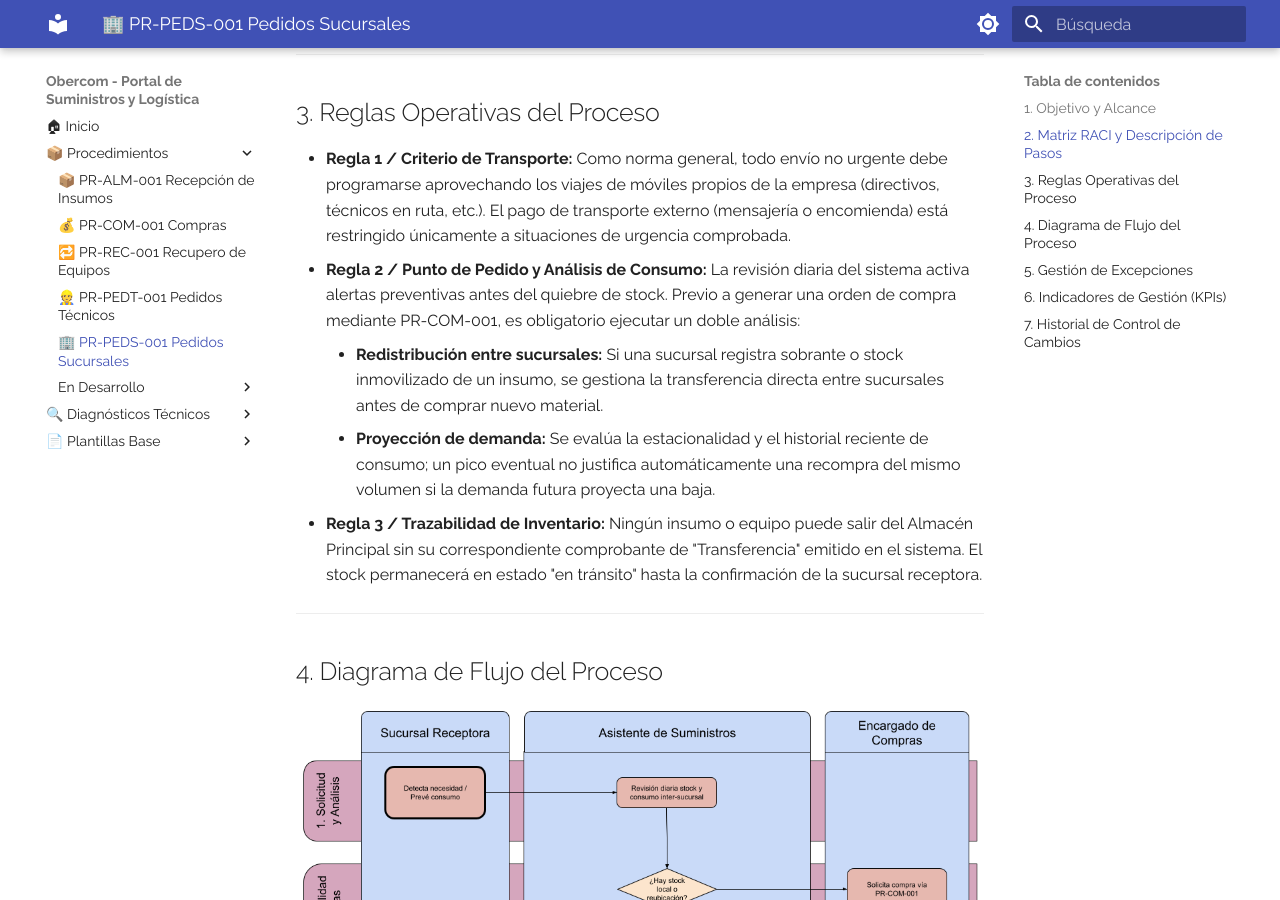
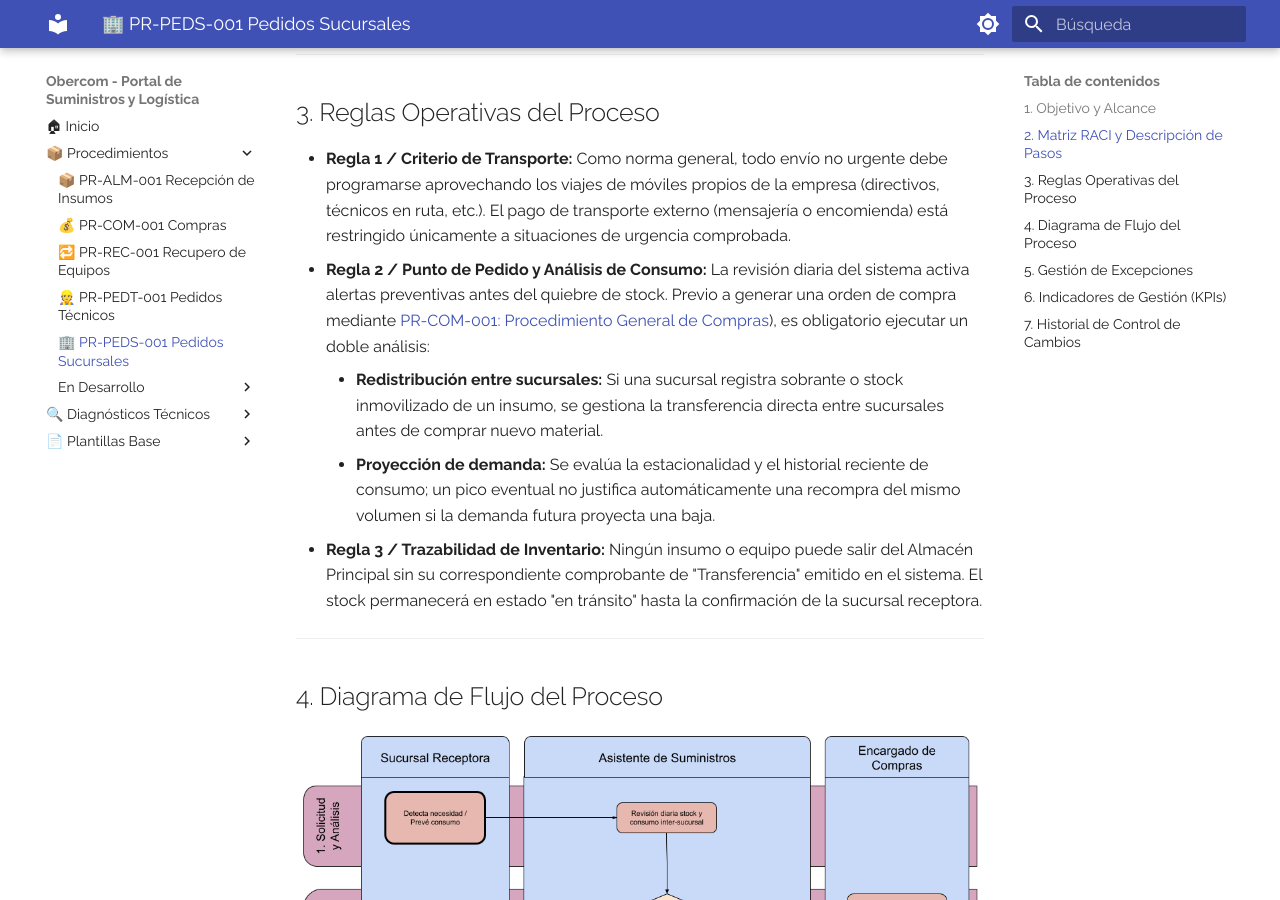
Before and after one commit to elingenierok/procedimientos-isp, an MkDocs documentation site: the page built from docs/suministros-logistica/PR-PEDS-001.md, in a window 1280 px wide and 900 px high, scrolled down 2466 px. Built offline with MkDocs 1.6.1 and Material for MkDocs 9.7.7, drawn with Linux system fonts in a browser that asks for light colours.

Commit message:
Fix link formatting in operational rules
Updated link in the operational rules section for clarity.

```diff
--- a/docs/suministros-logistica/PR-PEDS-001.md
+++ b/docs/suministros-logistica/PR-PEDS-001.md
@@ -39,7 +39,7 @@
 ## 3. Reglas Operativas del Proceso
 
 * **Regla 1 / Criterio de Transporte:** Como norma general, todo envío no urgente debe programarse aprovechando los viajes de móviles propios de la empresa (directivos, técnicos en ruta, etc.). El pago de transporte externo (mensajería o encomienda) está restringido únicamente a situaciones de urgencia comprobada.
-* **Regla 2 / Punto de Pedido y Análisis de Consumo:** La revisión diaria del sistema activa alertas preventivas antes del quiebre de stock. Previo a generar una orden de compra mediante PR-COM-001, es obligatorio ejecutar un doble análisis:
+* **Regla 2 / Punto de Pedido y Análisis de Consumo:** La revisión diaria del sistema activa alertas preventivas antes del quiebre de stock. Previo a generar una orden de compra mediante  [PR-COM-001: Procedimiento General de Compras](PR-COM-001.md)), es obligatorio ejecutar un doble análisis:
     * **Redistribución entre sucursales:** Si una sucursal registra sobrante o stock inmovilizado de un insumo, se gestiona la transferencia directa entre sucursales antes de comprar nuevo material.
     * **Proyección de demanda:** Se evalúa la estacionalidad y el historial reciente de consumo; un pico eventual no justifica automáticamente una recompra del mismo volumen si la demanda futura proyecta una baja.
 * **Regla 3 / Trazabilidad de Inventario:** Ningún insumo o equipo puede salir del Almacén Principal sin su correspondiente comprobante de "Transferencia" emitido en el sistema. El stock permanecerá en estado "en tránsito" hasta la confirmación de la sucursal receptora.
```
